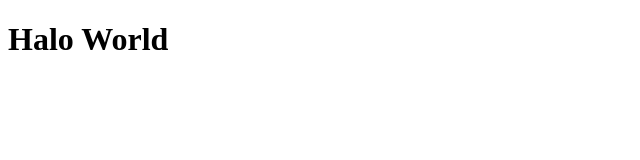
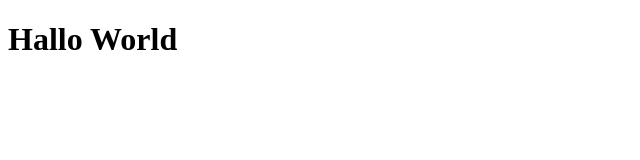
Before and after one commit to Scheibe73/cool-projekt, a plain HTML site: page index.html in a window 1280 px wide. Shown: the full height of the page, 0-640 px from the left. Drawn offline with Linux system fonts and the light colour scheme.

Commit message:
style.css eingefügt

```diff
--- a/index.html
+++ b/index.html
@@ -1,13 +1,12 @@
 <!DOCTYPE html>
 <html lang="en">
 <head>
+    <link rel="stylesheet" href="style.css">
     <meta charset="UTF-8">
     <meta name="viewport" content="width=device-width, initial-scale=1.0">
     <title>Document</title>
 </head>
 <body>
-    <h1>Halo World
-
-    </h1>
+    <h1>Hallo World</h1>
 </body>
 </html>
```
Also changed, not shown: style.css (added).
